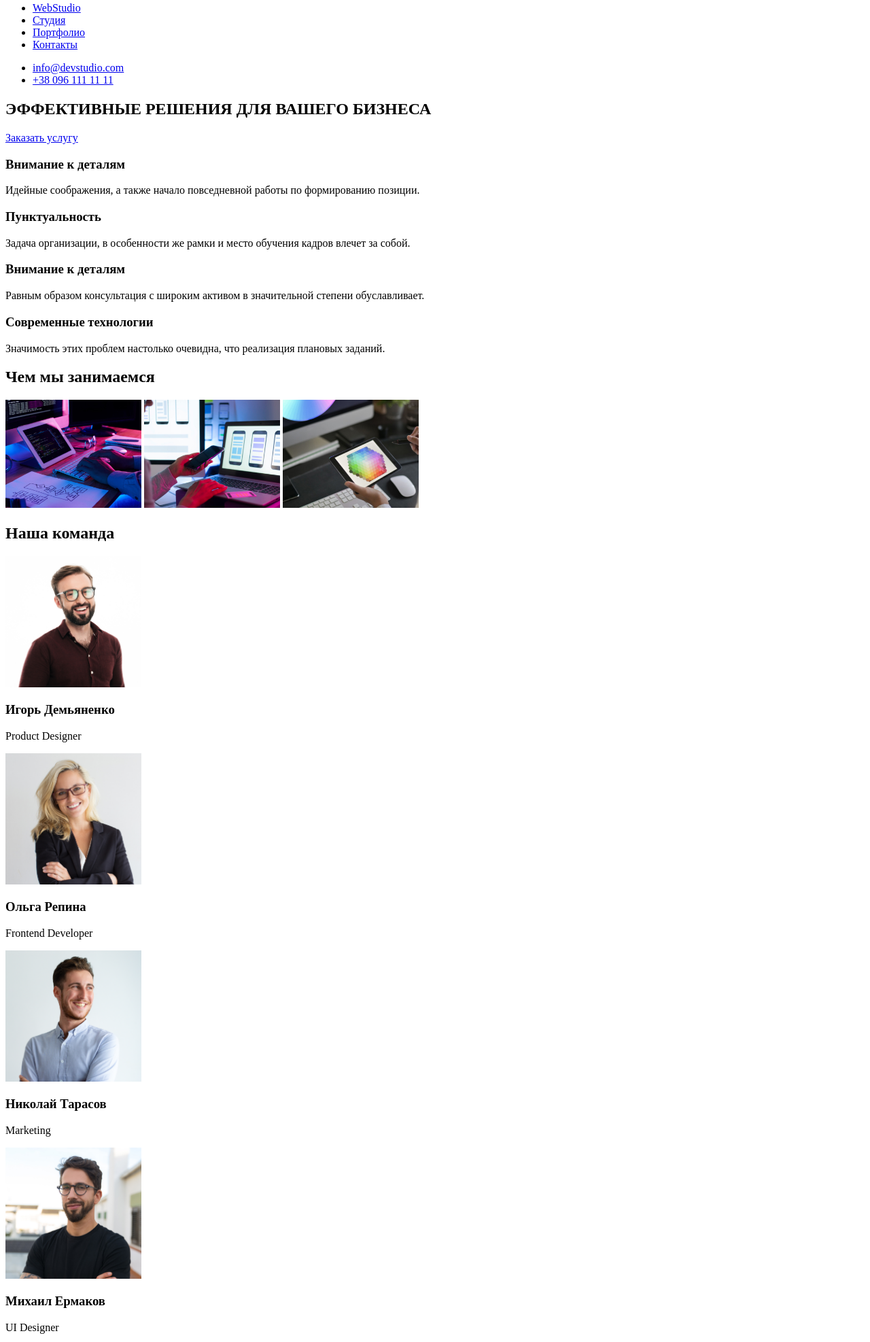
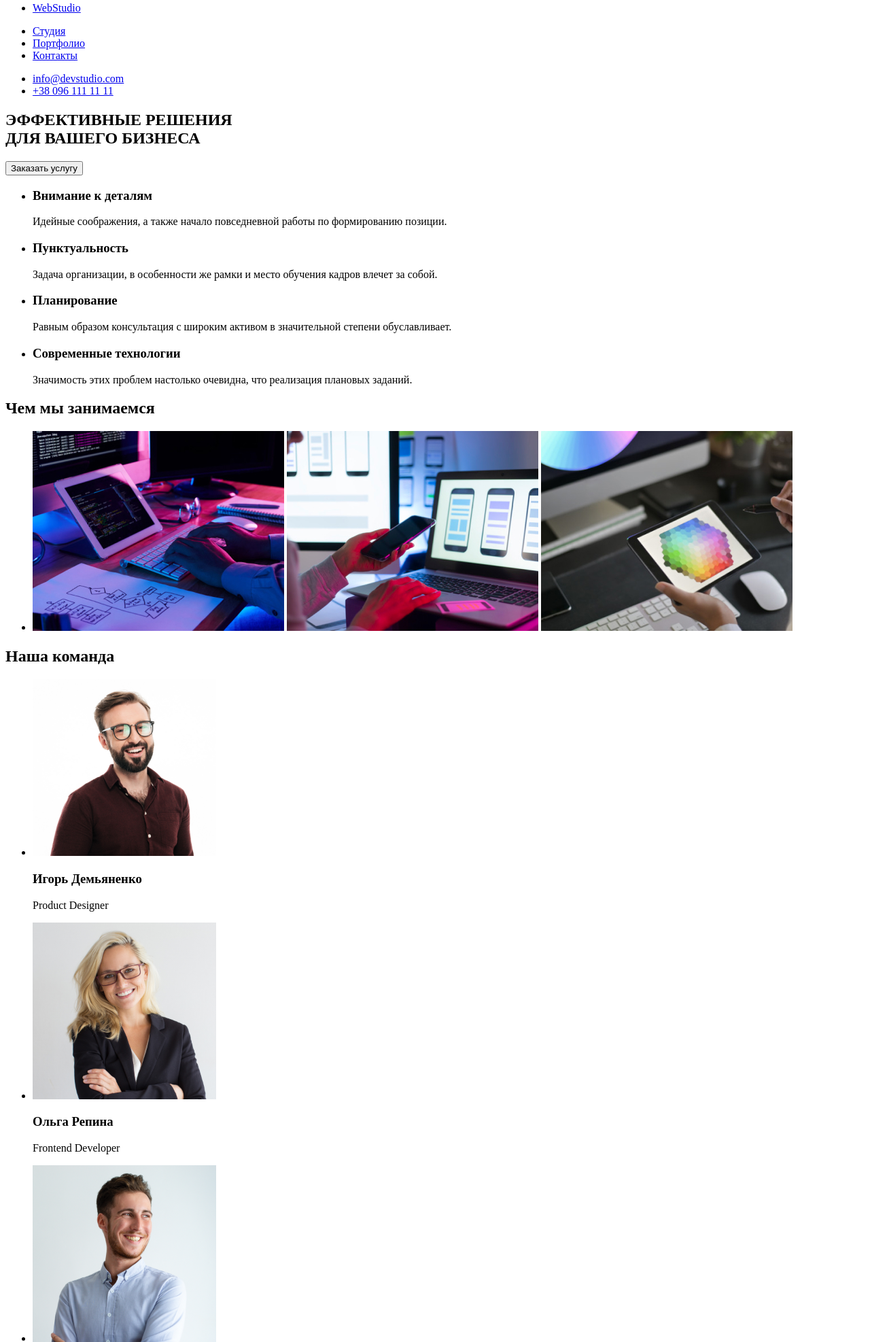
Before and after one commit to YevhenVK/goit-markup-hw-01, a plain HTML site: page index.html in a window 1280 px wide. Shown: the part 13-1987 px from the top of the page at 68% size. Drawn offline with Linux system fonts and the light colour scheme.

Commit message:
ДЗ-1
Внесены правки

```diff
--- a/index.html
+++ b/index.html
@@ -8,13 +8,16 @@
 </head>
 <body>
     <header>
+        <ul>
+            <li><a href="/WebStudio">WebStudio</a></li>
+        </ul>
         <nav>
             <ul>
-                    <li><a href="/WebStudio">WebStudio</a></li>
                 <li><a href="/Студия">Студия</a></li>
                 <li><a href="/Портфолио">Портфолио</a></li>
                 <li><a href="/Контакты">Контакты</a></li>
             </ul>
+        </nav>
         <ul>
             <li>
                 <a href="mailto:info@devstudio.com">info@devstudio.com</a>
@@ -25,76 +28,78 @@
                 </a>
             </li>
         </ul>
-            </nav>
     </header>
     <main>
         <section>
-            <div>
                 <h1>
-                    ЭФФЕКТИВНЫЕ РЕШЕНИЯ ДЛЯ ВАШЕГО БИЗНЕСА
+                    ЭФФЕКТИВНЫЕ РЕШЕНИЯ <br> ДЛЯ ВАШЕГО БИЗНЕСА
                 </h1>
-                <a href="#" class="btn">Заказать услугу</a>
-            </div>
+                <button type="button">Заказать услугу</button>
         </section>
         <section>
-            <div>
-                <div>
+           <ul>
+               <li>
                     <h3>Внимание к деталям</h3>
                     <p>Идейные соображения, а также начало повседневной работы по формированию позиции.</p>
-                </div>
-                <div>
+               </li>
+                <li>
                     <h3>Пунктуальность</h3>
                     <p>Задача организации, в особенности же рамки и место обучения кадров влечет за собой.</p>
-                </div>
-                <div>
-                    <h3>Внимание к деталям</h3>
+                </li>
+                <li>
+                    <h3>Планирование</h3>
                     <p>Равным образом консультация с широким активом в значительной степени обуславливает.</p>
-                </div>
-                <div>
+                </li>
+                <li>
                     <h3>Современные технологии</h3>
                     <p>Значимость этих проблем настолько очевидна, что реализация плановых заданий.</p>
-                </div>
-            </div>
+                </li>
+            </ul>
+        </section>
+        <section>
             <h2>Чем мы занимаемся</h2>
-            <div class="gallery">
-                <img src="img/box1.jpg" alt="Event photo 1" width="200">
-                <img src="img/box2.jpg" alt="Event photo 2" width="200">
-                <img src="img/box3.jpg" alt="Event photo 3" width="200">
-            </div>
+            <ul>
+                <li>
+                    <img src="img/box1.jpg" alt="Event photo 1" width="370">
+                    <img src="img/box2.jpg" alt="Event photo 2" width="370">
+                    <img src="img/box3.jpg" alt="Event photo 3" width="370">
+                </li>
+            </ul>
         </section>
         <section>
             <h2>Наша команда</h2>
-            <div>
-                <div>
-                    <img src="img/img1.jpg" alt="Product Designer" width="200">
+            <ul>
+                <li>
+                    <img src="img/img1.jpg" alt="Man with a beard" width="270">
                     <h3>Игорь Демьяненко</h3>
                     <p>Product Designer</p>
-                </div>
-                <div>
-                    <img src="img/img2.jpg" alt="Frontend Developer" width="200">
+                </li>
+                <li>
+                    <img src="img/img2.jpg" alt="Smiling woman" width="270">
                     <h3>Ольга Репина</h3>
                     <p>Frontend Developer</p>
-                </div>
-                <div>
-                    <img src="img/img3.jpg" alt="Marketing" width="200">
+                </li>
+                <li>
+                    <img src="img/img3.jpg" alt="Man in white shirt" width="270">
                     <h3>Николай Тарасов</h3>
                     <p>Marketing</p>
-                </div>
-                <div>
-                    <img src="img/img4.jpg" alt="UI Designer" width="200">
+                </li>
+                <li>
+                    <img src="img/img4.jpg" alt="Sureman" width="270">
                     <h3>Михаил Ермаков</h3>
                     <p>UI Designer</p>
-                </div>
-            </div>
+                </li>
+            </ul>
         </section>
     </main>
     <footer>
         <a href=" /">WebStudio</a>
-        <address>г. Киев, пр-т Леси Украинки, 26</address>
+        <address>г. Киев, пр-т Леси Украинки, 26
             <ul>
                 <li><a href="mailto:info@devstudio.com">info@devstudio.com</a></li>
                 <li><a href="tel:++380961111111" class="tel">+38 096 111 11 11</a></li>
             </ul>
+        </address>
     </footer>
 </body>
 </html>
@@ -105,7 +110,11 @@
 
 
 
-
+<!-- <div class="gallery">
+    <img src="img/box1.jpg" alt="Event photo 1" width="200">
+    <img src="img/box2.jpg" alt="Event photo 2" width="200">
+    <img src="img/box3.jpg" alt="Event photo 3" width="200">
+</div> -->
 
 
 
```
Lines whose indentation alone changed are shown as unchanged.
